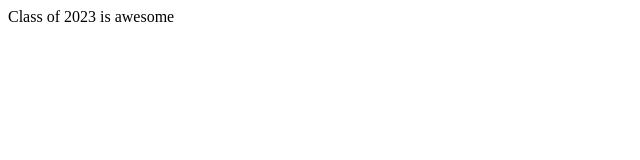
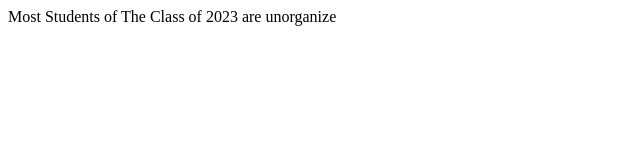
Before and after one commit to BahamasJames/gitpus, a plain HTML site: page index.html in a window 1280 px wide. Shown: the whole page, without its empty margins (0-640 px from the left). Drawn offline with Linux system fonts and the light colour scheme.

Commit message:
second commit

```diff
--- a/index.html
+++ b/index.html
@@ -7,7 +7,7 @@
 
 
 <body>
-Class of 2023 is awesome
+Most Students of The Class of 2023 are unorganize
 </body>
 
 
```
